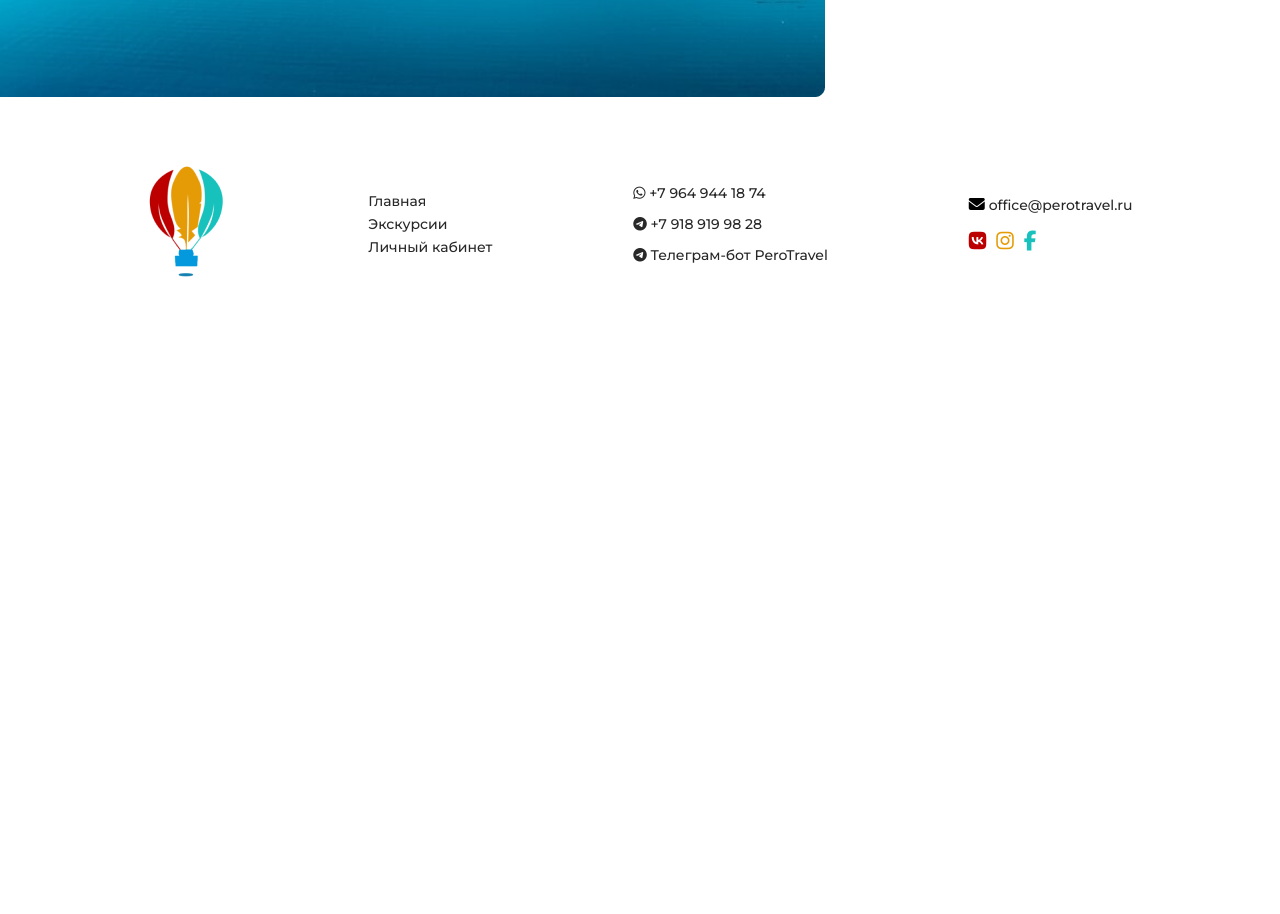
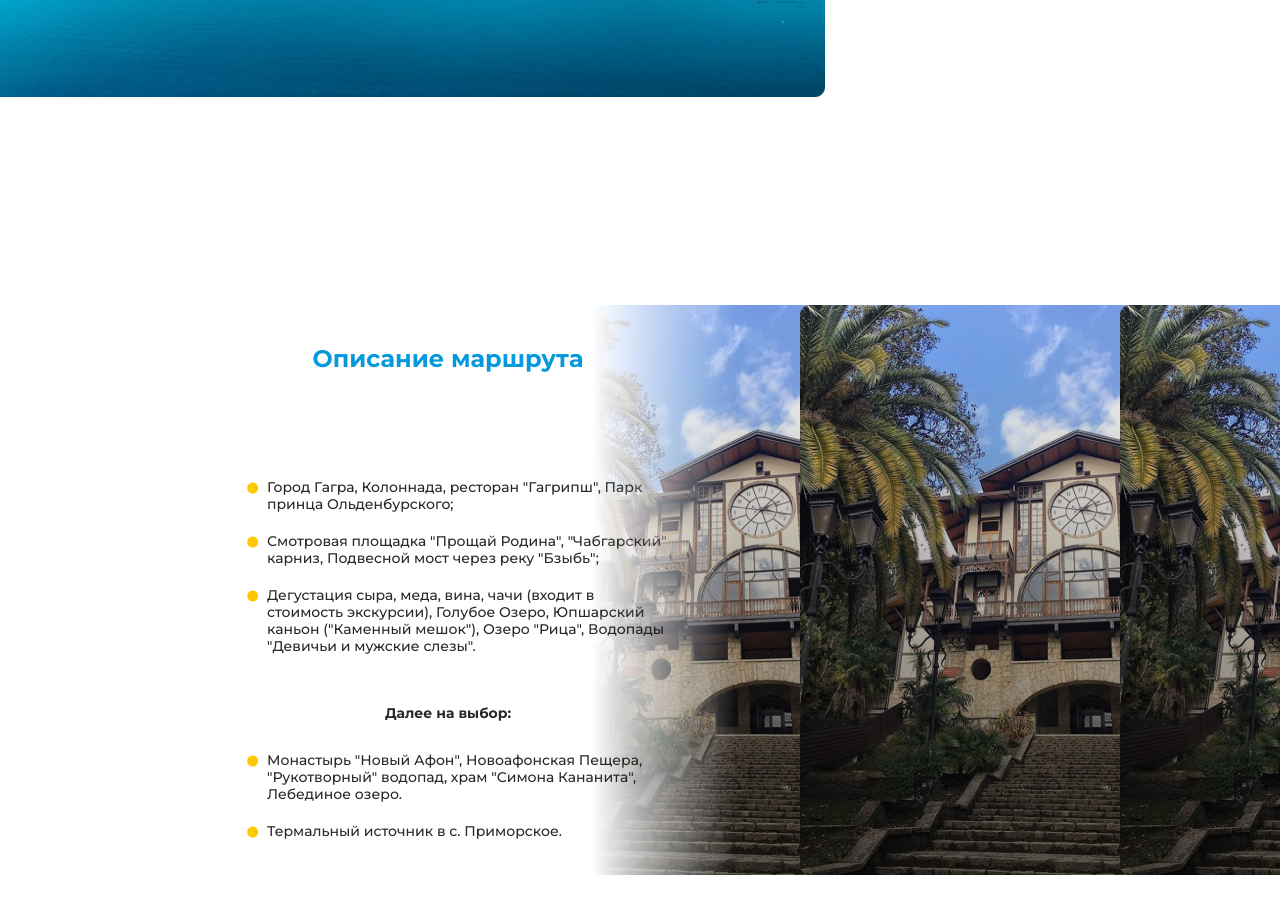
Before and after one commit to shadowHD-bit/PERO-Travel, a website: page src/html/pages/excurses_item.html in a window 1280 px wide. Shown: the part 1820-2734 px from the top of the page. Before the commit the page ends 2148 px from the top, so only its background shows below. Drawn offline with nearby package versions, Linux system fonts and the light colour scheme; files that its build step writes are made by us from their sources; files whose address does not match are found by name; a web font is replaced by a local one.

Commit message:
added description section

```diff
--- /dev/null
+++ b/src/html/components/description.html
@@ -0,0 +1,52 @@
+<section class="description">
+  <div class="description_wrapper">
+    <div class="list_description">
+        <div class="title_description">
+            <p>Описание маршрута</p>
+        </div>
+        <div class="first_description">
+            <ul class="reasons">
+                <li>Город Гагра, Колоннада, ресторан "Гагрипш", Парк принца Ольденбурского;</li>
+                <li>Смотровая площадка "Прощай Родина", "Чабгарский" карниз, Подвесной мост через реку "Бзыбь";</li>
+                <li>Дегустация сыра, меда, вина, чачи (входит в стоимость экскурсии), Голубое Озеро, Юпшарский каньон ("Каменный мешок"), Озеро "Рица", Водопады "Девичьи и мужские слезы".</li>
+            </ul>
+        </div>
+        <div class="next_first">
+            <p class="next_title">Далее на выбор:</p>
+            <div class="list_next">
+                <ul>
+                    <li>Монастырь "Новый Афон", Новоафонская Пещера, "Рукотворный" водопад, храм "Симона Кананита", Лебединое озеро.</li>
+                    <li>Термальный источник в с. Приморское.  </li>
+                </ul>
+            </div>
+        </div>
+    </div>
+    <div class="slider_conteiner">
+        <div class="slider_wrapper">
+            <div class="slider_description" id="description_slider">
+                <div class="item_slider">
+                    <img src="../img/descr_item1.png" alt="">
+                </div>
+                <div class="item_slider">
+                    <img src="../img/descr_item1.png" alt="">
+                </div>
+                <div class="item_slider">
+                    <img src="../img/descr_item1.png" alt="">
+                </div>
+                <div class="item_slider">
+                    <img src="../img/descr_item1.png" alt="">
+                </div>
+                <div class="item_slider">
+                    <img src="../img/descr_item1.png" alt="">
+                </div>
+                <div class="item_slider">
+                    <img src="../img/descr_item1.png" alt="">
+                </div>
+                <div class="item_slider">
+                    <img src="../img/descr_item1.png" alt="">
+                </div>
+            </div>
+        </div>
+    </div>
+  </div>
+</section>
--- a/src/html/pages/excurses_item.html
+++ b/src/html/pages/excurses_item.html
@@ -1,12 +1,12 @@
 <!DOCTYPE html>
 <html lang="en">
   <head>
-    <meta charset="UTF-8">
-    <meta http-equiv="X-UA-Compatible" content="IE=edge">
-    <meta name="viewport" content="width=device-width, initial-scale=1.0">
-    <link rel="shortcut icon" href="./img/logo_color.png">
+    <meta charset="UTF-8" />
+    <meta http-equiv="X-UA-Compatible" content="IE=edge" />
+    <meta name="viewport" content="width=device-width, initial-scale=1.0" />
+    <link rel="shortcut icon" href="./img/logo_color.png" />
     <title>PERO TRAVEL - Путешешествуй вместе с нами...</title>
-    <link rel="stylesheet" href="index.css">
+    <link rel="stylesheet" href="index.css" />
 
     <!-- Font Awesome -->
     <script
@@ -23,13 +23,12 @@
       href="https://cdnjs.cloudflare.com/ajax/libs/slick-carousel/1.6.0/slick.min.css"
       rel="stylesheet"
     />
-
     <!-- JQ -->
     <script src="//ajax.googleapis.com/ajax/libs/jquery/1.10.2/jquery.min.js"></script>
 
     <!-- JQ UI -->
     <script src="//ajax.aspnetcdn.com/ajax/jquery.ui/1.10.3/jquery-ui.min.js"></script>
-    <link rel="stylesheet" href="http://ajax.aspnetcdn.com/ajax/jquery.ui/1.10.3/themes/sunny/jquery-ui.css">
+
   </head>
   <body>
     <!-- Navbar -->
@@ -40,16 +39,13 @@
       @@include('../components/itemlazy.html')
       @@include('../components/iteminfoprice.html')
       @@include('../components/calendar.html')
-
-
+      @@include('../components/description.html')
     </main>
 
     <!-- Footer -->
     @@include('../components/footer.html')
-
     <script src="https://cdnjs.cloudflare.com/ajax/libs/slick-carousel/1.6.0/slick.min.js"></script>
+    <script src="./calendary.js"></script>
     <script src="./index.js"></script>
-    <script src="./calendary.js"></script>
-
   </body>
 </html>
--- /dev/null
+++ b/src/scss/components/_description.scss
@@ -0,0 +1,143 @@
+.description {
+  width: auto;
+  height: auto;
+  background-color: white;
+
+  .description_wrapper {
+    padding: 0px 160px;
+    position: relative;
+    width: auto;
+    display: flex;
+    flex-direction: row;
+    justify-content: flex-start;
+    align-items: center;
+
+    .list_description {
+      padding: 200px 0px;
+      width: 60%;
+      position: relative;
+      z-index: 5;
+      background-color: white;
+      -webkit-mask-image: linear-gradient(
+          to right,
+          rgba(0, 0, 0, 1),
+          rgba(0, 0, 0, 1),
+          rgba(0, 0, 0, 1),
+          rgba(0, 0, 0, 1),
+
+          rgba(0, 0, 0, 0)
+        );
+      -webkit-mask-size: 100% 100%;
+      -webkit-mask-repeat: no-repeat;
+
+      .title_description {
+        text-align: center;
+      }
+
+      .title_description p {
+        font-family: "Montserrat";
+        font-style: normal;
+        font-weight: 700;
+        font-size: 24px;
+        line-height: 29px;
+        color: #0499dd;
+        margin-bottom: 90px;
+      }
+
+      .first_description {
+        display: flex;
+        flex-direction: column;
+        justify-content: center;
+        align-items: center;
+
+        .reasons {
+          max-width: 402px;
+
+          li {
+            list-style: none;
+            font-size: 12px;
+            font-family: "Montserrat";
+            font-style: normal;
+            font-weight: 500;
+            font-size: 14px;
+            line-height: 17px;
+            color: #282828;
+            position: relative;
+            margin-bottom: 20px;
+          }
+          li:before {
+            content: "·";
+            font-size: 80px;
+            vertical-align: middle;
+            line-height: 12px;
+            color: $yellow;
+            position: absolute;
+            left: -25px;
+            top: -3px;
+          }
+        }
+      }
+
+      .next_first {
+        display: flex;
+        flex-direction: column;
+        justify-content: center;
+        align-items: center;
+
+        .next_title {
+          font-family: "Montserrat";
+          font-style: normal;
+          font-weight: 700;
+          font-size: 14px;
+          line-height: 17px;
+          color: #282828;
+        }
+
+        .list_next {
+          ul {
+            max-width: 402px;
+
+            li {
+              list-style: none;
+              font-size: 12px;
+              font-family: "Montserrat";
+              font-style: normal;
+              font-weight: 500;
+              font-size: 14px;
+              line-height: 17px;
+              color: #282828;
+              position: relative;
+              margin-bottom: 20px;
+            }
+            li:before {
+              content: "·";
+              font-size: 80px;
+              vertical-align: middle;
+              line-height: 12px;
+              color: $yellow;
+              position: absolute;
+              left: -25px;
+              top: -3px;
+            }
+          }
+        }
+      }
+    }
+
+    .slider_conteiner {
+      width: 100%;
+      position: absolute;
+      height: 100%;
+      z-index: 0;
+      display: flex;
+      flex-direction: row;
+      justify-content: flex-end;
+      align-items: center;
+
+      .slider_wrapper {
+        width: 100%;
+        height: auto;
+      }
+    }
+  }
+}
--- a/src/scss/style.scss
+++ b/src/scss/style.scss
@@ -19,7 +19,7 @@
 @import "./components/itemlazy";
 @import "./components/itemifonprice";
 @import "./components/calendar";
-
+@import "./components/description";
 
 html, body{
     margin: 0;
```
Also changed, not shown: src/html/pages/excurse.html (+0 -1 lines), dist/excurse.html, dist/excurses_item.html, dist/img/descr_item1.png (added), dist/img/descr_item2.png (added), dist/index.css, dist/index.js, src/html/components/comment.html (line endings or trailing spaces). Lines whose indentation alone changed are shown as unchanged.
